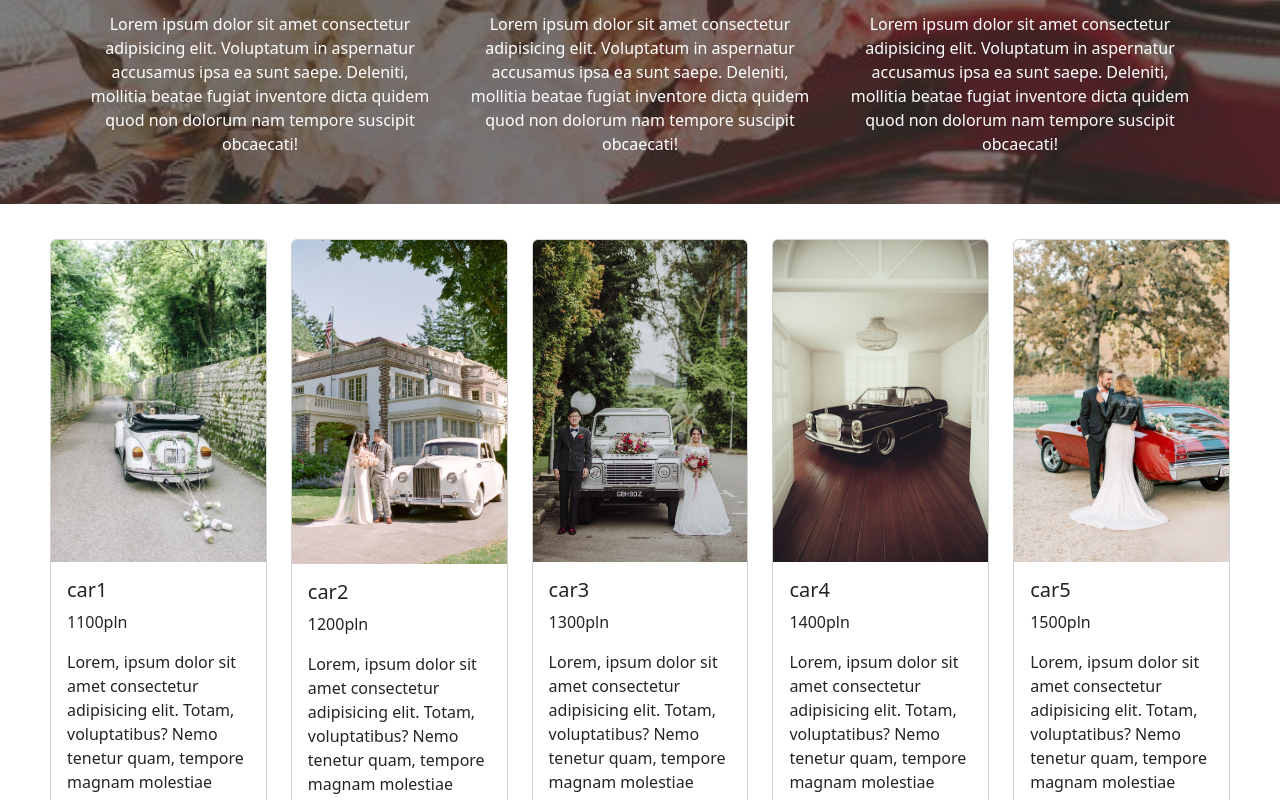
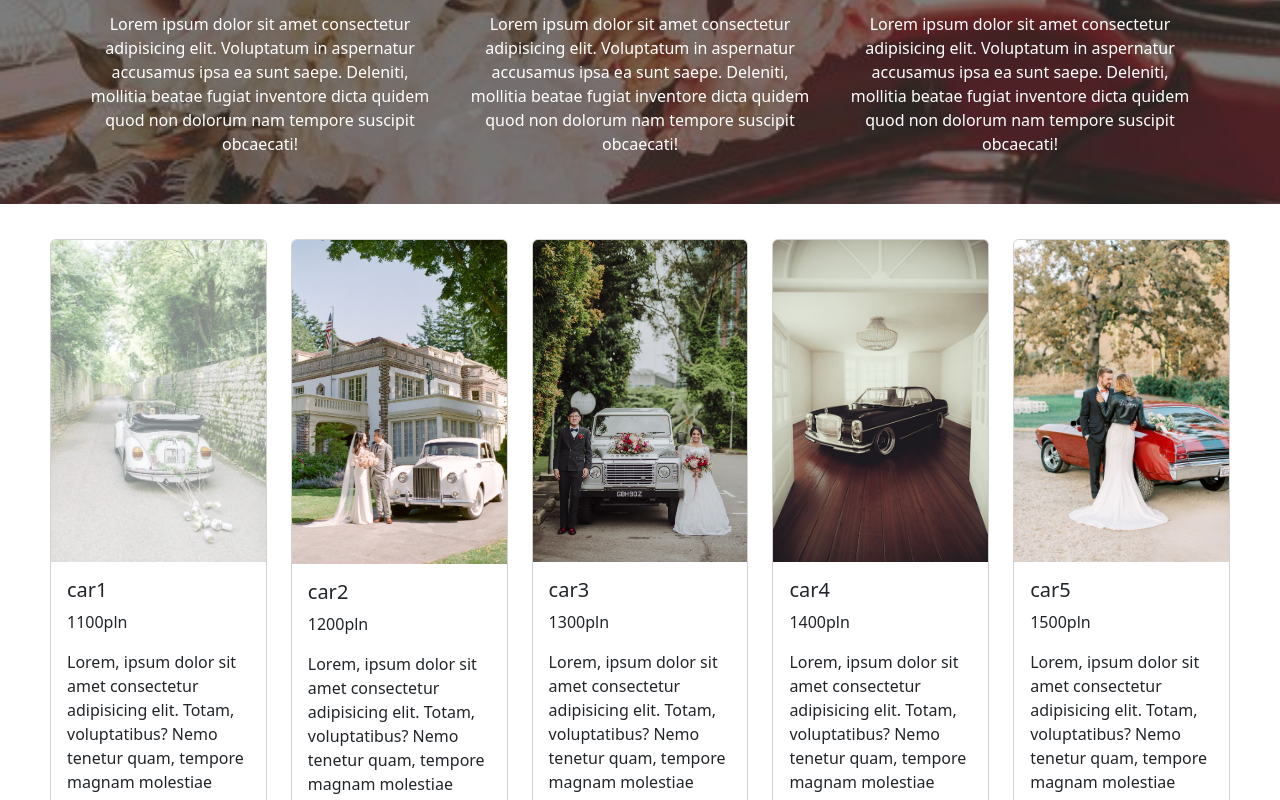
Before and after one commit to artwol993/weselny-woz, a React (Create React App) app: page / in a window 1280 px wide. In both pictures the pointer is over the picture 158 px from the left and 1911 px from the top of the page. Shown: the part 1511-2311 px from the top of the page. Built offline with nearby package versions, Linux system fonts and the light colour scheme.

Commit message:
add photo hover

```diff
--- a/src/style/gallery.css
+++ b/src/style/gallery.css
@@ -2,3 +2,8 @@
   margin-top: 35px;
   padding-inline: 50px;
 }
+
+.box-photo:hover {
+  cursor: pointer;
+  opacity: 0.5;
+}
```
Also changed, not shown: 1 other file (tests, documents, lock files or other folders).
